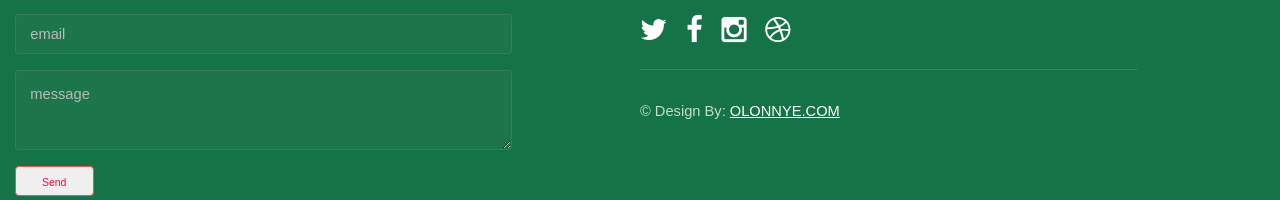
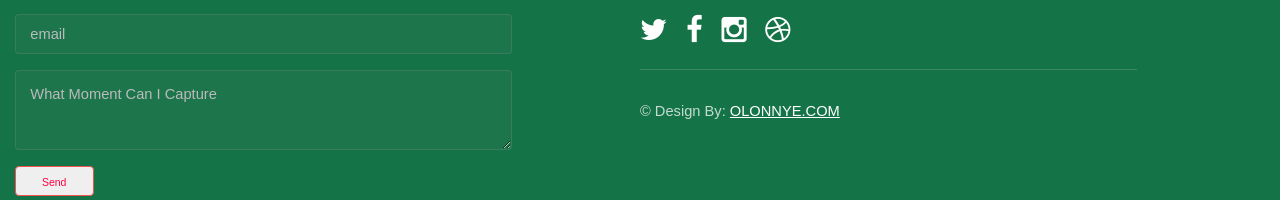
Before and after one commit to boredasfawk/katrina_web, a plain HTML site: page detail1.html in a window 1280 px wide. Shown: the part 873-1073 px from the top of the page. Drawn offline with Linux system fonts and the light colour scheme.

Commit message:
changed right message desc

```diff
--- a/detail1.html
+++ b/detail1.html
@@ -87,8 +87,8 @@
                 class="form-control"
               />
               <textarea
-                name="What Moment Can I Capture"
-                placeholder="message"
+                name="message"
+                placeholder="What Moment Can I Capture"
                 class="form-control"
                 rows="5"
               ></textarea>
```
Also changed, not shown: detail2.html (+2 -2 lines), index.html (+2 -2 lines).
